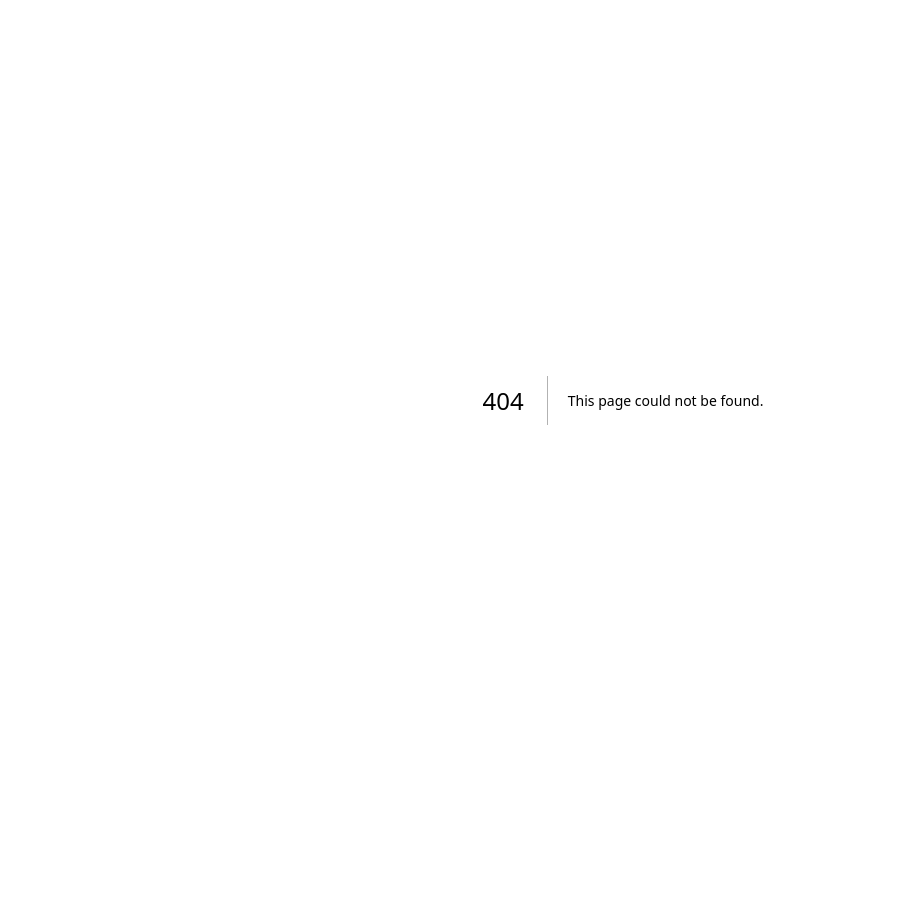
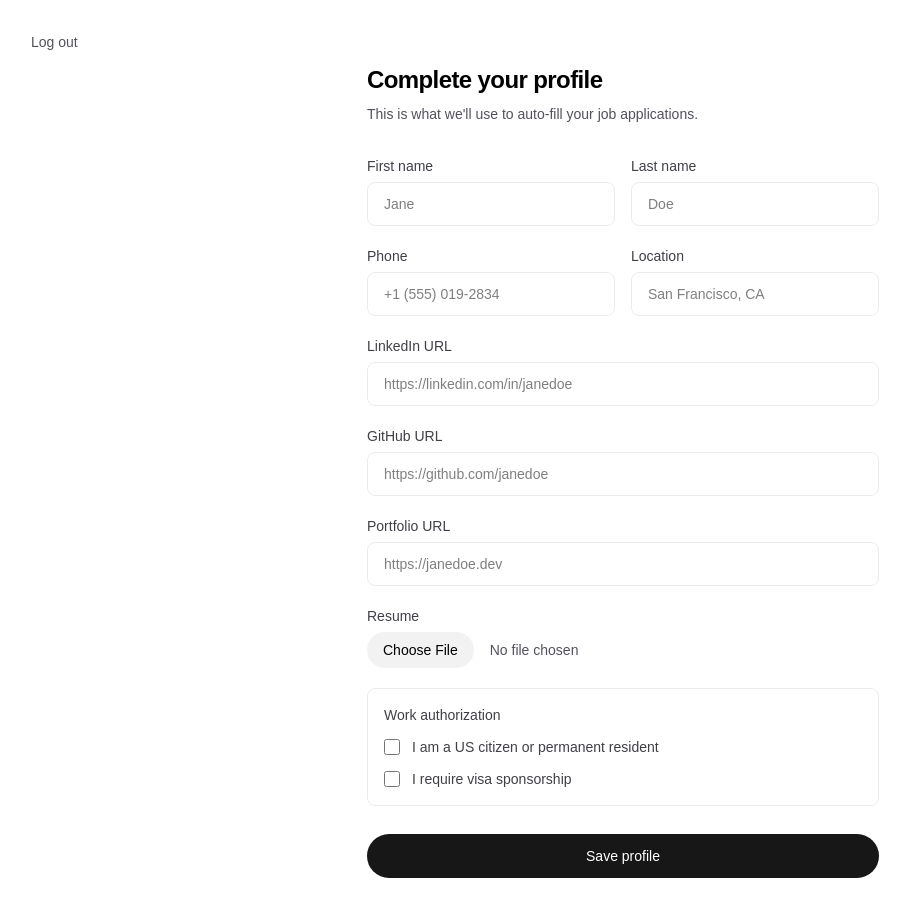
Before and after one commit to tsunar2002/job-automation, a Next.js app in the folder frontend/: page /onboarding in a window 1280 px wide. Before the commit this address had no page. Shown: the top 916 px of the page, without its empty margins (17-927 px from the left). Before the commit the page ends 800 px from the top, so only its background shows below. Built offline with nearby package versions, Linux system fonts and the light colour scheme; no server answers.

Commit message:
Added onboarding page

```diff
--- a/frontend/app/components/AuthNav.tsx
+++ b/frontend/app/components/AuthNav.tsx
@@ -1,9 +1,11 @@
 "use client";
 
 import { useEffect, useState } from "react";
+import { useRouter } from "next/navigation";
 import { supabase } from "../lib/supabaseClient";
 
 export function AuthNav() {
+  const router = useRouter();
   const [email, setEmail] = useState<string | null | undefined>(undefined);
 
   useEffect(() => {
@@ -12,13 +14,24 @@ export function AuthNav() {
     });
 
     const { data: listener } = supabase.auth.onAuthStateChange(
-      (_event, session) => {
+      (event, session) => {
         setEmail(session?.user.email ?? null);
+
+        // Only nudge to onboarding right at sign-in, not on every later
+        // visit — otherwise someone who skips onboarding gets bounced
+        // right back here the moment they land on the home page.
+        if (
+          event === "SIGNED_IN" &&
+          session &&
+          !session.user.user_metadata?.onboarding_completed
+        ) {
+          router.push("/onboarding");
+        }
       }
     );
 
     return () => listener.subscription.unsubscribe();
-  }, []);
+  }, [router]);
 
   // Avoid a flash of the wrong state while the session is being checked.
   if (email === undefined) {
--- /dev/null
+++ b/frontend/app/onboarding/page.tsx
@@ -0,0 +1,230 @@
+"use client";
+
+import { useState } from "react";
+import { useRouter } from "next/navigation";
+import { supabase } from "../lib/supabaseClient";
+
+export default function Onboarding() {
+  const router = useRouter();
+  const [firstName, setFirstName] = useState("");
+  const [lastName, setLastName] = useState("");
+  const [phone, setPhone] = useState("");
+  const [location, setLocation] = useState("");
+  const [linkedinUrl, setLinkedinUrl] = useState("");
+  const [githubUrl, setGithubUrl] = useState("");
+  const [portfolioUrl, setPortfolioUrl] = useState("");
+  const [resume, setResume] = useState<File | null>(null);
+  const [usAuthorized, setUsAuthorized] = useState(false);
+  const [requiresSponsorship, setRequiresSponsorship] = useState(false);
+  const [saved, setSaved] = useState(false);
+
+  async function handleSubmit(e: React.SubmitEvent) {
+    e.preventDefault();
+    // TODO: persist full profile fields to a Supabase `profiles` table once it exists.
+    // For now we just flag onboarding as complete on the auth user.
+    await supabase.auth.updateUser({ data: { onboarding_completed: true } });
+    setSaved(true);
+  }
+
+  async function handleLogout() {
+    await supabase.auth.signOut();
+    router.push("/");
+  }
+
+  if (saved) {
+    return (
+      <div className="flex flex-1 flex-col items-center justify-center bg-white px-6 py-24 text-center dark:bg-black">
+        <h1 className="text-2xl font-semibold tracking-tight text-black dark:text-zinc-50">
+          You&apos;re all set
+        </h1>
+        <p className="mt-2 max-w-sm text-sm text-zinc-600 dark:text-zinc-400">
+          Your profile is saved. We&apos;ll use it to auto-fill applications
+          as we find matching roles.
+        </p>
+        <a
+          href="/"
+          className="mt-8 flex h-11 items-center justify-center rounded-full bg-foreground px-8 text-sm font-medium text-background transition-colors hover:bg-[#383838] dark:hover:bg-[#ccc]"
+        >
+          Go to dashboard
+        </a>
+      </div>
+    );
+  }
+
+  const inputClass =
+    "h-11 rounded-lg border border-black/[.08] bg-transparent px-4 text-sm text-black outline-none transition-colors focus:border-black/30 dark:border-white/[.145] dark:text-zinc-50 dark:focus:border-white/30";
+  const labelClass =
+    "text-sm font-medium text-zinc-700 dark:text-zinc-300";
+
+  return (
+    <div className="relative flex flex-1 flex-col items-center bg-white px-6 py-16 dark:bg-black">
+      <button
+        type="button"
+        onClick={handleLogout}
+        className="absolute left-6 top-6 text-sm font-medium text-zinc-600 transition-colors hover:text-black sm:left-12 sm:top-8 dark:text-zinc-400 dark:hover:text-zinc-50 cursor-pointer"
+      >
+        Log out
+      </button>
+
+      <div className="w-full max-w-lg">
+        <h1 className="text-2xl font-semibold tracking-tight text-black dark:text-zinc-50">
+          Complete your profile
+        </h1>
+        <p className="mt-2 text-sm text-zinc-600 dark:text-zinc-400">
+          This is what we&apos;ll use to auto-fill your job applications.
+        </p>
+
+        <form onSubmit={handleSubmit} className="mt-8 flex flex-col gap-5">
+          <div className="grid grid-cols-2 gap-4">
+            <div className="flex flex-col gap-1.5">
+              <label htmlFor="firstName" className={labelClass}>
+                First name
+              </label>
+              <input
+                id="firstName"
+                type="text"
+                value={firstName}
+                onChange={(e) => setFirstName(e.target.value)}
+                required
+                placeholder="Jane"
+                className={inputClass}
+              />
+            </div>
+            <div className="flex flex-col gap-1.5">
+              <label htmlFor="lastName" className={labelClass}>
+                Last name
+              </label>
+              <input
+                id="lastName"
+                type="text"
+                value={lastName}
+                onChange={(e) => setLastName(e.target.value)}
+                required
+                placeholder="Doe"
+                className={inputClass}
+              />
+            </div>
+          </div>
+
+          <div className="grid grid-cols-2 gap-4">
+            <div className="flex flex-col gap-1.5">
+              <label htmlFor="phone" className={labelClass}>
+                Phone
+              </label>
+              <input
+                id="phone"
+                type="tel"
+                value={phone}
+                onChange={(e) => setPhone(e.target.value)}
+                placeholder="+1 (555) 019-2834"
+                className={inputClass}
+              />
+            </div>
+            <div className="flex flex-col gap-1.5">
+              <label htmlFor="location" className={labelClass}>
+                Location
+              </label>
+              <input
+                id="location"
+                type="text"
+                value={location}
+                onChange={(e) => setLocation(e.target.value)}
+                placeholder="San Francisco, CA"
+                className={inputClass}
+              />
+            </div>
+          </div>
+
+          <div className="flex flex-col gap-1.5">
+            <label htmlFor="linkedinUrl" className={labelClass}>
+              LinkedIn URL
+            </label>
+            <input
+              id="linkedinUrl"
+              type="url"
+              value={linkedinUrl}
+              onChange={(e) => setLinkedinUrl(e.target.value)}
+              placeholder="https://linkedin.com/in/janedoe"
+              className={inputClass}
+            />
+          </div>
+
+          <div className="flex flex-col gap-1.5">
+            <label htmlFor="githubUrl" className={labelClass}>
+              GitHub URL
+            </label>
+            <input
+              id="githubUrl"
+              type="url"
+              value={githubUrl}
+              onChange={(e) => setGithubUrl(e.target.value)}
+              placeholder="https://github.com/janedoe"
+              className={inputClass}
+            />
+          </div>
+
+          <div className="flex flex-col gap-1.5">
+            <label htmlFor="portfolioUrl" className={labelClass}>
+              Portfolio URL
+            </label>
+            <input
+              id="portfolioUrl"
+              type="url"
+              value={portfolioUrl}
+              onChange={(e) => setPortfolioUrl(e.target.value)}
+              placeholder="https://janedoe.dev"
+              className={inputClass}
+            />
+          </div>
+
+          <div className="flex flex-col gap-1.5">
+            <label htmlFor="resume" className={labelClass}>
+              Resume
+            </label>
+            <input
+              id="resume"
+              type="file"
+              accept=".pdf,.doc,.docx"
+              onChange={(e) => setResume(e.target.files?.[0] ?? null)}
+              className="text-sm text-zinc-600 file:mr-4 file:h-9 file:rounded-full file:border-0 file:bg-black/[.05] file:px-4 file:text-sm file:font-medium file:text-black dark:text-zinc-400 dark:file:bg-white/10 dark:file:text-zinc-50"
+            />
+            {resume && (
+              <p className="text-xs text-zinc-500">{resume.name}</p>
+            )}
+          </div>
+
+          <div className="flex flex-col gap-3 rounded-lg border border-black/[.08] p-4 dark:border-white/[.145]">
+            <p className={labelClass}>Work authorization</p>
+
+            <label className="flex items-start gap-3 text-sm text-zinc-700 dark:text-zinc-300">
+              <input
+                type="checkbox"
+                checked={usAuthorized}
+                onChange={(e) => setUsAuthorized(e.target.checked)}
+                className="mt-0.5 h-4 w-4 rounded border-black/[.2] dark:border-white/20"
+              />
+              I am a US citizen or permanent resident
+            </label>
+
+            <label className="flex items-start gap-3 text-sm text-zinc-700 dark:text-zinc-300">
+              <input
+                type="checkbox"
+                checked={requiresSponsorship}
+                onChange={(e) => setRequiresSponsorship(e.target.checked)}
+                className="mt-0.5 h-4 w-4 rounded border-black/[.2] dark:border-white/20"
+              />
+              I require visa sponsorship
+            </label>
+          </div>
+
+          <button
+            type="submit"
+            className="mt-2 flex h-11 items-center justify-center rounded-full bg-foreground text-sm font-medium text-background transition-colors hover:bg-[#383838] dark:hover:bg-[#ccc]"
+          >
+            Save profile
+          </button>
+        </form>
+      </div>
+    </div>
+  );
+}
--- a/frontend/app/sign-in/page.tsx
+++ b/frontend/app/sign-in/page.tsx
@@ -19,7 +19,7 @@ export default function SignIn() {
     setError(null);
     setLoading(true);
 
-    const { error } = await supabase.auth.signInWithPassword({
+    const { data, error } = await supabase.auth.signInWithPassword({
       email,
       password,
     });
@@ -30,7 +30,8 @@ export default function SignIn() {
       return;
     }
 
-    router.push("/");
+    const onboardingCompleted = data.user?.user_metadata?.onboarding_completed;
+    router.push(onboardingCompleted ? "/" : "/onboarding");
   }
 
   async function handleGoogleSignIn() {
```
